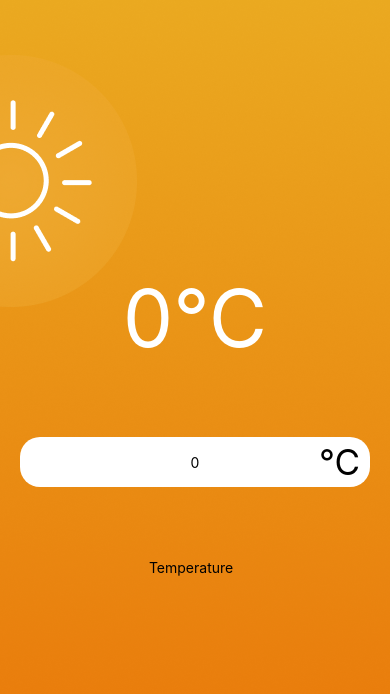
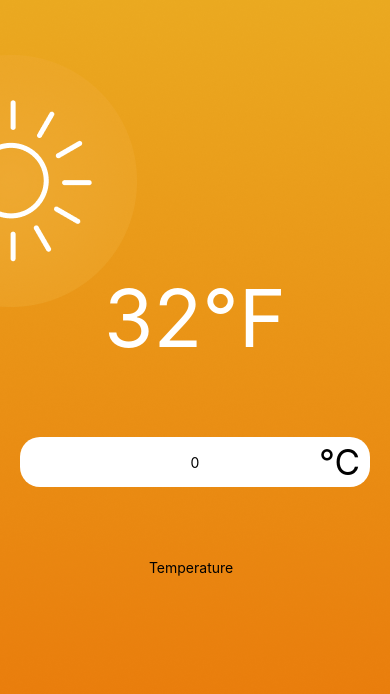
Before and after one commit to ialim0/weather-converter, a React Native app in the folder weather-app/: screen / in a window 390 px wide. Shown: the top 694 px of the page. Built offline with nearby package versions, Linux system fonts and the light colour scheme.

Commit message:
Temp displayed with converted value

```diff
--- a/weather-app/App.js
+++ b/weather-app/App.js
@@ -5,14 +5,23 @@ import hotImage from "./assets/hot.png"
 import { InputTemperature } from "./components/InputTemperature.style.jsx";
 import {TemperatureDisplay} from "./components/TemperatureDisplay.style.jsx";
 import { DEFAULT_UNITS,DEFAULT_TEMPERATURE } from "./constant";
+import { getMirrorUnit } from "./services/temperature-unit";
+import { convertTemp } from "./services/conversion";
+
+
 export default function App() {
   const [inputValue, setInputValue]= useState("0");
   const [currentUnit,setCurrentUnit]= useState("°C");
+  const unitMirror=getMirrorUnit(currentUnit)
+  function checker(){
+    const valueFloat=Number.parseFloat(inputValue);
+    return isNaN(valueFloat)?"":convertTemp(unitMirror,valueFloat).toFixed(1)
+  }
   return (
 
     <ImageBackground source={hotImage}style={s.container} >
       <View style={s.workspace}>
-       <TemperatureDisplay value={inputValue} unit={DEFAULT_UNITS}/>
+       <TemperatureDisplay value={convertTemp(unitMirror,inputValue)} unit={unitMirror}/>
         <InputTemperature onChangeText={setInputValue}   defaultValue={DEFAULT_TEMPERATURE}   />
 
         <View>
--- /dev/null
+++ b/weather-app/services/conversion.js
@@ -0,0 +1,13 @@
+import { UNITS } from "../constant";
+
+function convertTemp(unit,value) {
+   if(unit===UNITS.celcius){
+    return (value-32)/1.8
+   }else{
+    return (value*1.8)+32
+
+   }
+
+}
+
+export {convertTemp}
--- /dev/null
+++ b/weather-app/services/temperature-unit.js
@@ -0,0 +1,8 @@
+ import { UNITS } from "../constant";
+
+ function getMirrorUnit(unit) {
+    return unit===UNITS.celcius? UNITS.faranheit:UNITS.celcius;
+
+ }
+
+ export {getMirrorUnit}
```
